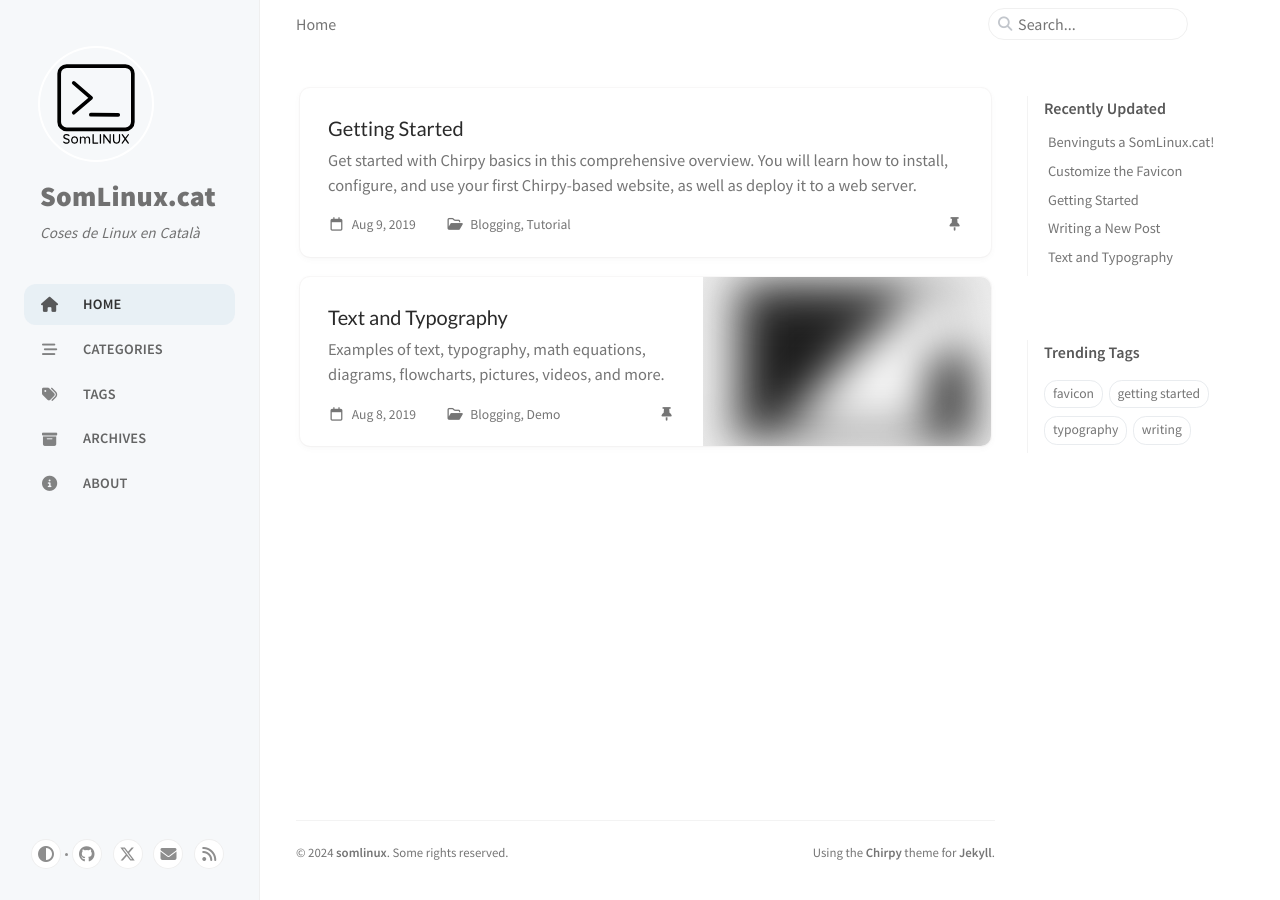
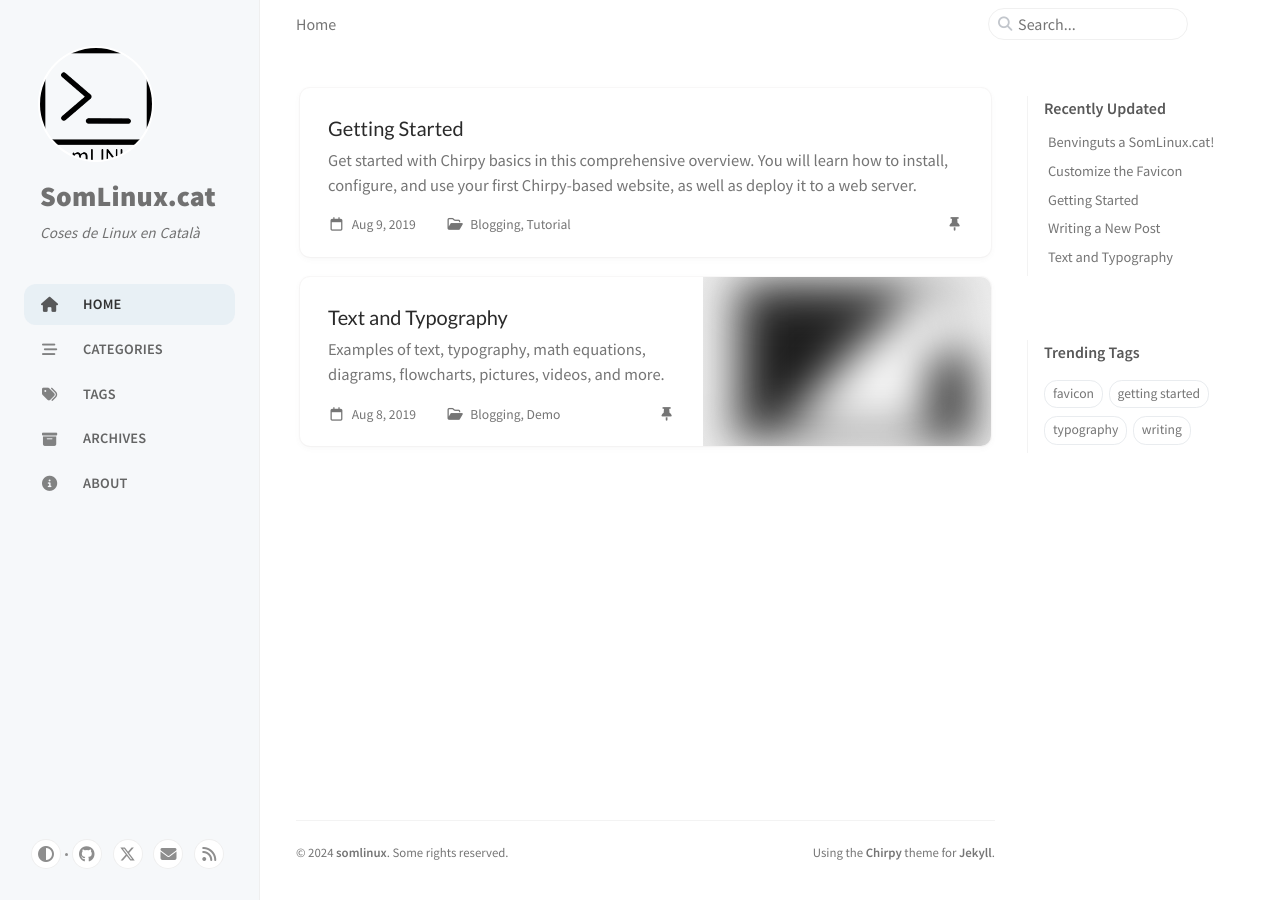
Before and after one commit to somtic/somlinux.cat, a Jekyll site: the page built from index.html, in a window 1280 px wide. Built offline with Jekyll 4.4.1, drawn with Linux system fonts in a browser that asks for light colours; cached includes are drawn as plain includes.

Commit message:
prova imatge logo

```diff
--- a/_config.yml
+++ b/_config.yml
@@ -89,7 +89,7 @@ img_cdn: "https://chirpy-img.netlify.app"
 
 # the avatar on sidebar, support local or CORS resources
 # avatar: "/commons/avatar.jpg"
-avatar: "https://somlinux.cat/assets/img/somlinux-logo3.svg"
+avatar: "https://somlinux.cat/assets/img/somlinux-logo3.png"
 
 # The URL of the site-wide social preview image used in SEO `og:image` meta tag.
 # It can be overridden by a customized `page.image` in front matter.
```
Also changed, not shown: assets/img/somlinux-logo3.png (added), 1 other file.
